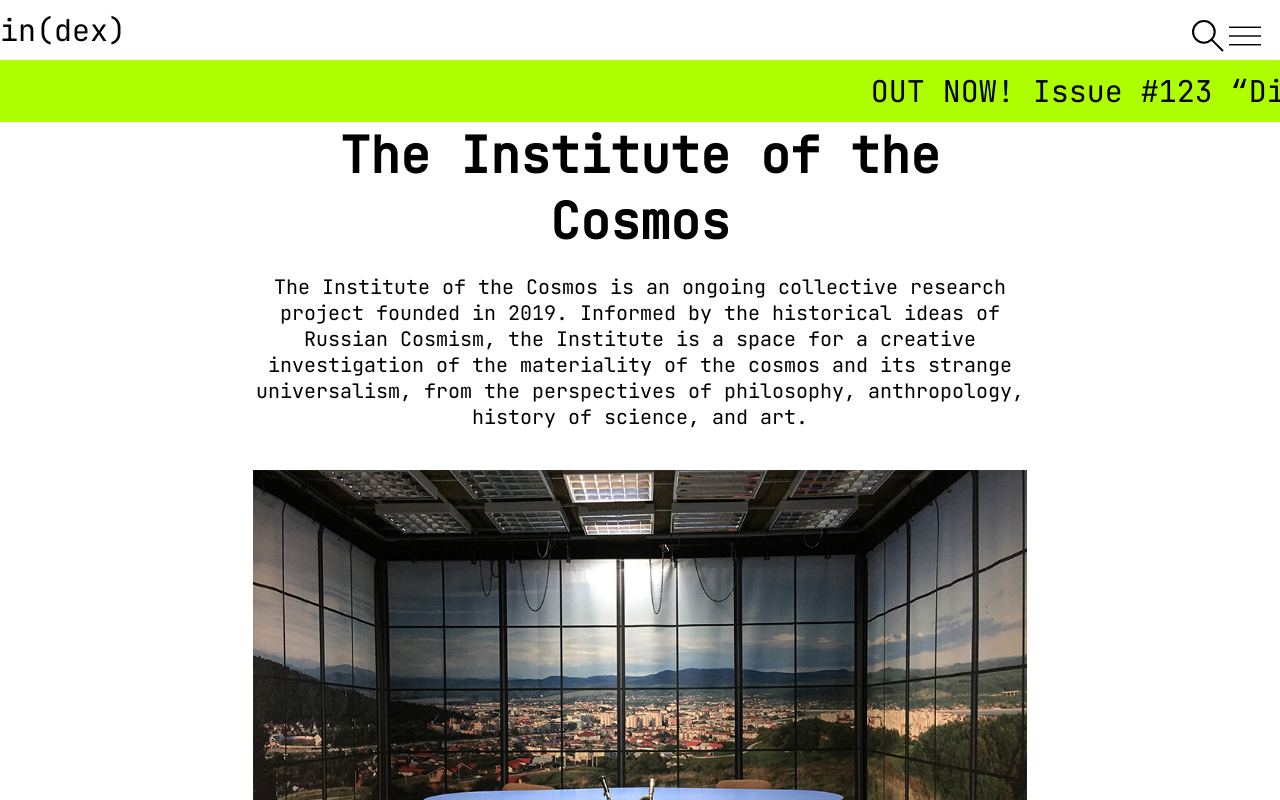
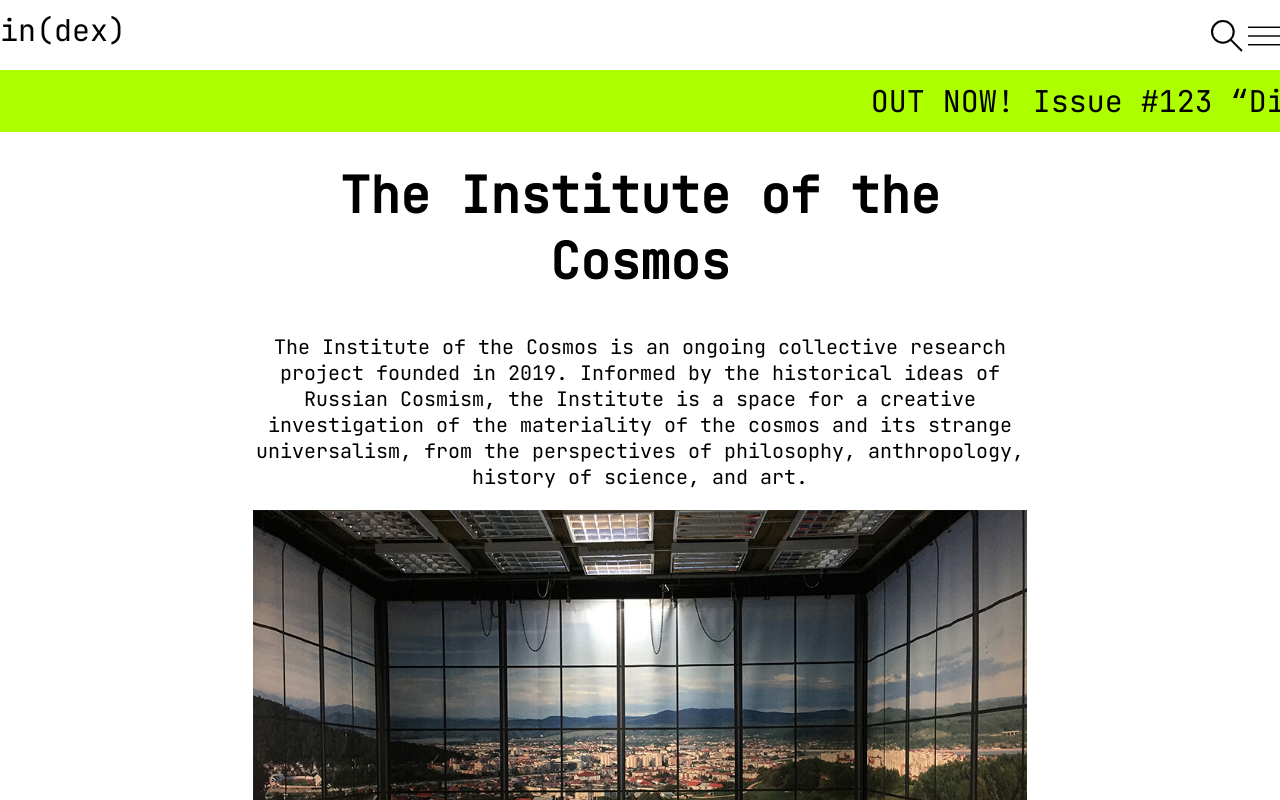
Before and after one commit to Yngvolainen/index, a Vue app: page / in a window 1280 px wide. Shown: the top 800 px of the page. Built offline with nearby package versions, Linux system fonts and the light colour scheme.

Commit message:
Added line-height variable

```diff
--- a/src/components/Announcement.vue
+++ b/src/components/Announcement.vue
@@ -32,7 +32,7 @@ export default {
         width: 100%;
         height: 62px;
         overflow: hidden;
-        margin: 10px 0;
+        margin: var(--lineheight-small) 0 var(--lineheight-medium) 0 ;
     }
 
     .marquee__announcement  {
--- a/src/components/Header.vue
+++ b/src/components/Header.vue
@@ -103,7 +103,7 @@ import Announcement from '../components/Announcement.vue';
     .navigation__icons {
         display: flex;
         flex-direction: row;
-        justify-content: center;
+        justify-content:right;
         align-items: flex-start;
         padding: 10px 0;
         gap: 5px;
@@ -157,7 +157,7 @@ import Announcement from '../components/Announcement.vue';
     }
 
     .navigation__menu--desktop li:nth-child(2) {
-        padding: var(--lineheight-medium) 0;
+        padding: var(--lineheight-small) 0;
     }
 
     /* Medium screen devices (768px and above) */
--- a/src/style/variables.css
+++ b/src/style/variables.css
@@ -14,6 +14,6 @@
 
 	/* lineheights */
 	--lineheight-big: 100px;
-	--lineheight-small: 40px;
-	--lineheight-medium: 20px;
+	--lineheight-medium: 40px;
+	--lineheight-small: 20px;
 }
```
